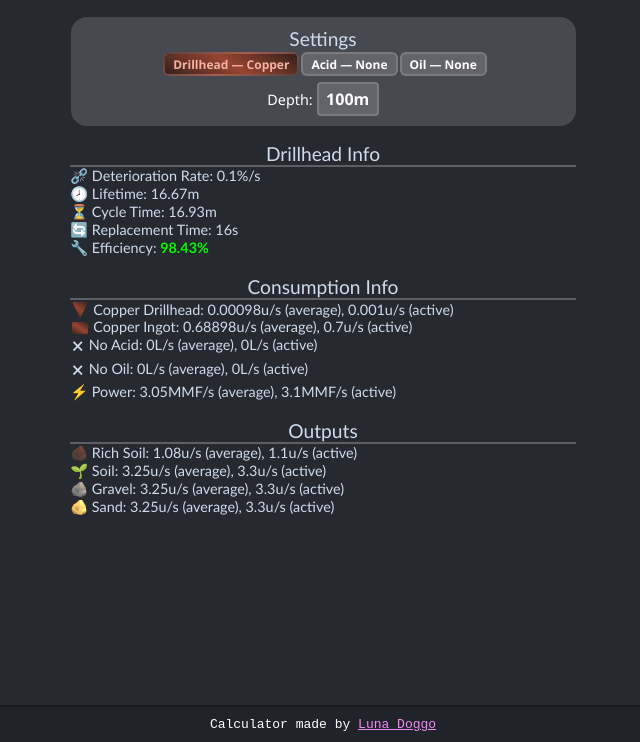
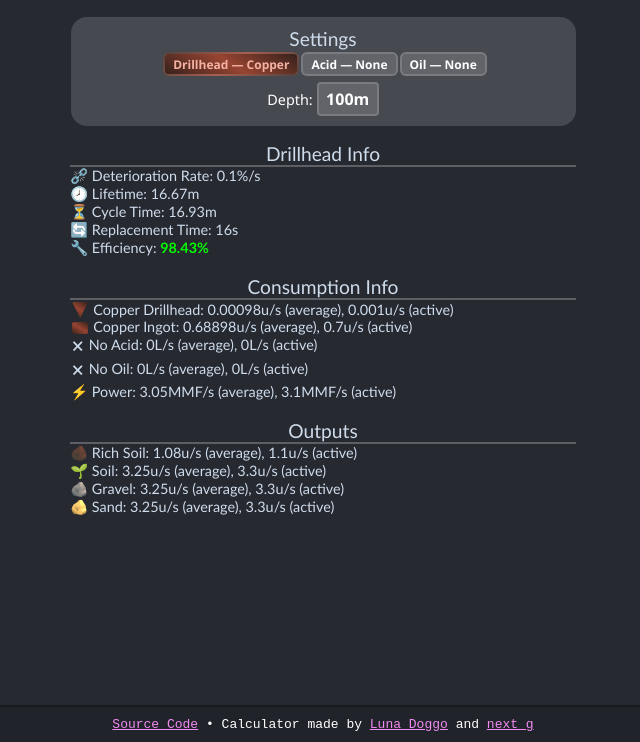
Before and after one commit to martin-hyde/mineshaft-drill-calculator, a plain HTML site: page index.html in a window 1280 px wide. Shown: the part 58-800 px from the top of the page, without its empty margins (317-957 px from the left). Drawn offline with Linux system fonts and the light colour scheme.

Commit message:
Credited Nextrg and added link to source code (license compliance)

```diff
--- a/index.html
+++ b/index.html
@@ -78,8 +78,12 @@
             <label id="Fourth_Output_Label" class="Output_Label">Sand: 3.3u/s (average), 3.3u/s (active)</label>
         </div>
     </div>
-    <p class="disclaimer">Calculator made by <a
+    <p class="disclaimer"> <a
+            href="https://github.com/martin-hyde/mineshaft-drill-calculator">Source Code</a> •
+        Calculator made by <a
             href="https://industrialist.fandom.com/wiki/User:TheRealArcticSnowLunaDoggo">Luna Doggo</a>
+        and <a
+            href="https://github.com/nextrg">next_g</a>
     </p>
     <script>
         window.onload = function () {
```
